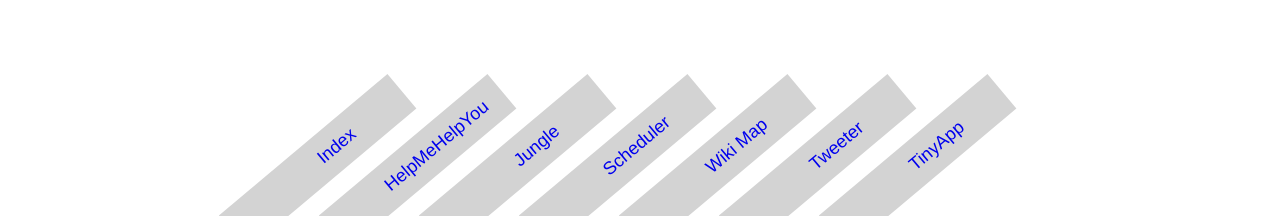
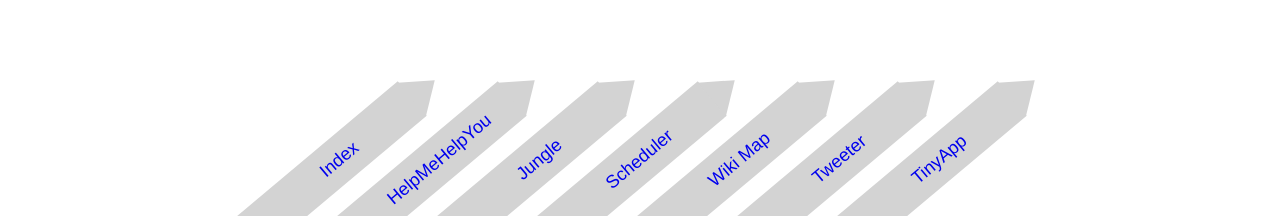
Before and after one commit to justinkwanchan/justinkwanchan.github.io, a plain HTML site: page index.html in a window 1280 px wide. Shown: the part 584-800 px from the top of the page. Drawn offline with nearby package versions, Linux system fonts and the light colour scheme.

Commit message:
Add tip to project slide navigation items

```diff
--- a/css/style.scss
+++ b/css/style.scss
@@ -203,10 +203,10 @@ h3 {
 
 .fp-slidesNav {
   text-align: center;
-  bottom: -10px !important;
+  bottom: -30px !important;
 
   ul {
-    margin-left: -150px;
+    margin-left: -160px;
 
     li {
       margin: 15px 15px -20px;
@@ -215,14 +215,32 @@ h3 {
       transform: rotate(-40deg);
 
       a {
+        position: relative;
         display: flex;
         justify-content: center;
         align-items: center;
-        background-color: lightgrey;
-        width: 220px;
+        background: lightgrey;
+        width: 240px;
         height: 2.5em;
         padding-left: 50px;
         text-align: center;
+        transition: transform 400ms ease 0s;
+
+        &:before {
+          content: '';
+          position: absolute;
+          right: -29px;
+          bottom: 0;
+          width: 0;
+          height: 0;
+          border-left: 30px solid lightgrey;
+          border-top: 1.25em solid transparent;
+          border-bottom: 1.25em solid transparent;
+        }
+
+        &:focus {
+          transform: translateX(30px);
+        }
 
         span {
           all: unset;
```
Also changed, not shown: css/style.css, 1 other file.
